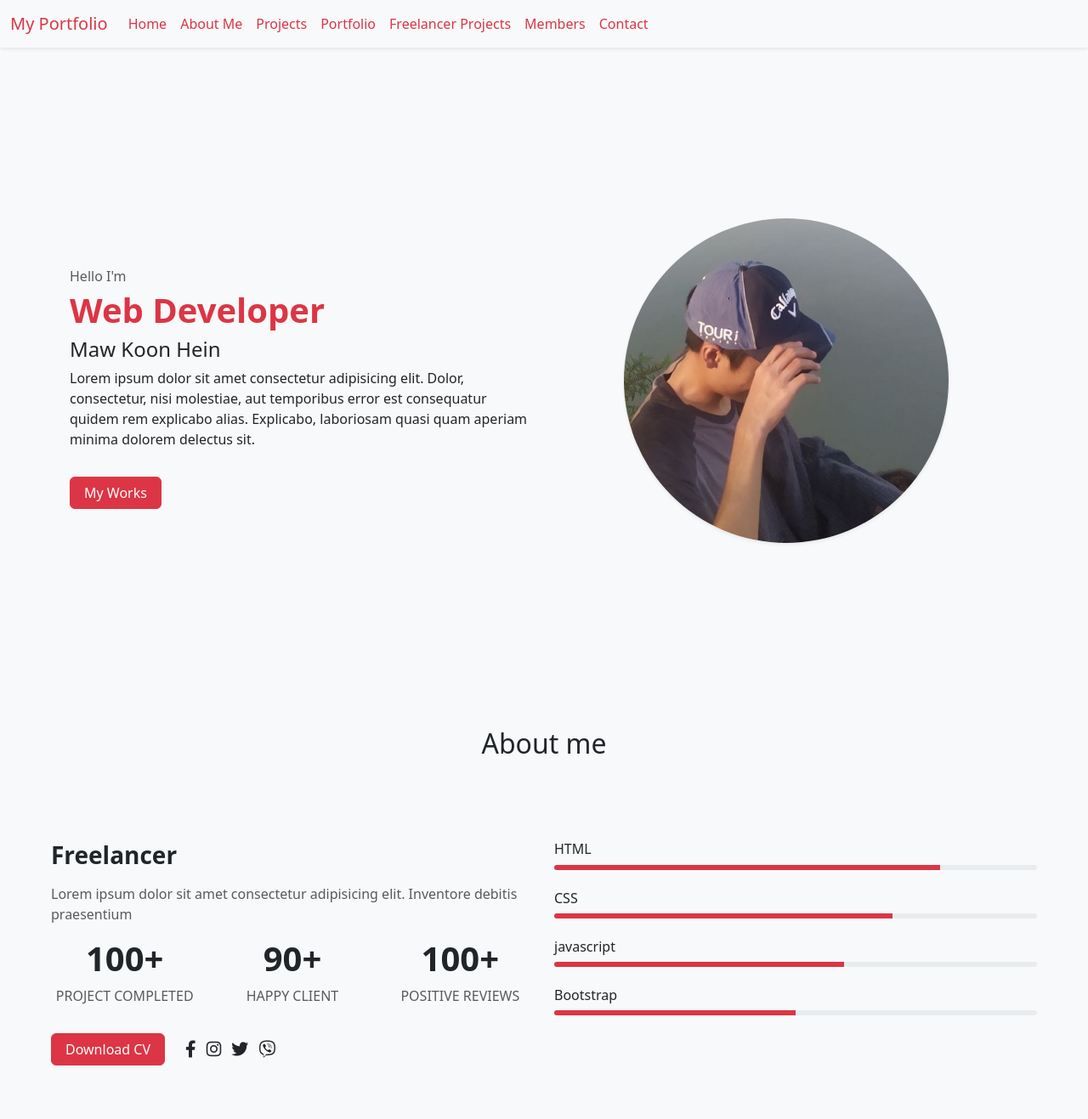
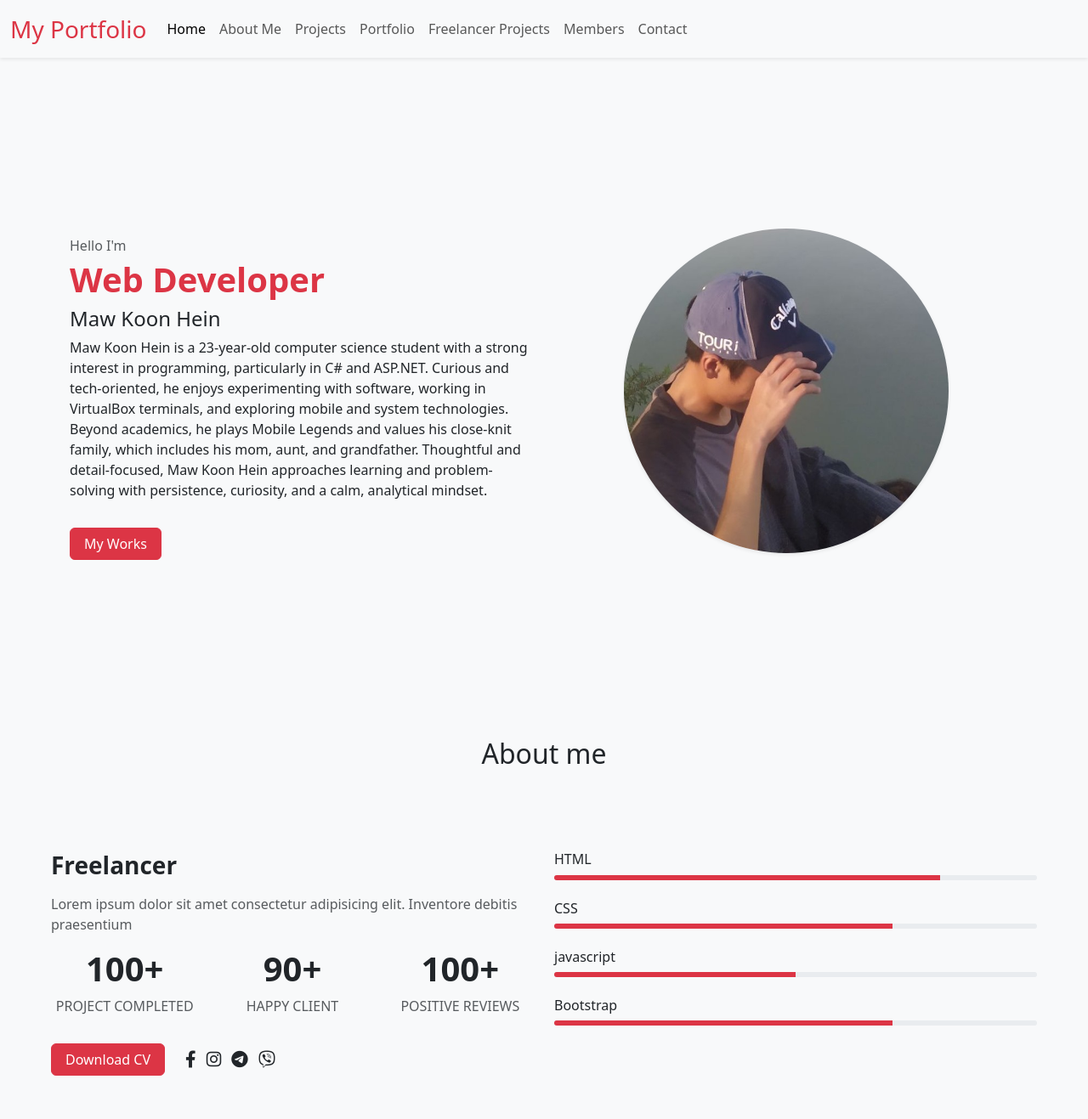
Before and after one commit to Awinmaw/Maw-portfolio, a plain HTML site: page index.html in a window 1280 px wide. Shown: the top 1317 px of the page at 85% size. Drawn offline with nearby package versions, Linux system fonts and the light colour scheme.

Commit message:
Update index.html

```diff
--- a/index.html
+++ b/index.html
@@ -15,32 +15,32 @@
     <!-- navbar-start -->
     <nav class="navbar navbar-expand-md bg-body-tertiary shadow-sm sticky-top">
         <div class="container-fluid">
-          <a class="navbar-brand text-danger" href="#">My Portfolio</a>
+          <a class="navbar-brand text-danger fs-3" href="#">My Portfolio</a>
           <button class="navbar-toggler" type="button" data-bs-toggle="collapse" data-bs-target="#navbarNav" aria-controls="navbarNav" aria-expanded="false" aria-label="Toggle navigation">
             <span class="navbar-toggler-icon"></span>
           </button>
           <div class="collapse navbar-collapse" id="navbarNav">
             <ul class="navbar-nav">
               <li class="nav-item">
-                <a class="nav-link active text-danger" aria-current="page" href="#home">Home</a>
+                <a class="nav-link active " aria-current="page" href="#home">Home</a>
               </li>
               <li class="nav-item">
-                <a class="nav-link text-danger" href="#about">About Me</a>
+                <a class="nav-link" href="#about">About Me</a>
               </li>
               <li class="nav-item">
-                <a class="nav-link text-danger" href="#project">Projects</a>
+                <a class="nav-link" href="#project">Projects</a>
               </li>
               <li class="nav-item">
-                <a class="nav-link text-danger" href="#portfolio">Portfolio</a>
+                <a class="nav-link" href="#portfolio">Portfolio</a>
               </li>
               <li class="nav-item">
-                <a class="nav-link text-danger" href="#freelancer">Freelancer Projects</a>
+                <a class="nav-link" href="#freelancer">Freelancer Projects</a>
               </li>
               <li class="nav-item">
-                <a class="nav-link text-danger" href="#member">Members</a>
+                <a class="nav-link" href="#member">Members</a>
               </li>
               <li class="nav-item">
-                <a class="nav-link text-danger" href="#contact">Contact</a>
+                <a class="nav-link" href="#contact">Contact</a>
               </li>
             </ul>
           </div>
@@ -62,7 +62,7 @@
                         <p class="text-muted mb-1">Hello I'm</p>
                         <h1 class="text-danger fs-1 fw-bold">Web Developer</h1>
                         <h2 class="fs-4">Maw Koon Hein</h2>
-                        <p>Lorem ipsum dolor sit amet consectetur adipisicing elit. Dolor, consectetur, nisi molestiae, aut temporibus error est consequatur quidem rem explicabo alias. Explicabo, laboriosam quasi quam aperiam minima dolorem delectus sit.</p>
+                        <p>Maw Koon Hein is a 23-year-old computer science student with a strong interest in programming, particularly in C# and ASP.NET. Curious and tech-oriented, he enjoys experimenting with software, working in VirtualBox terminals, and exploring mobile and system technologies. Beyond academics, he plays Mobile Legends and values his close-knit family, which includes his mom, aunt, and grandfather. Thoughtful and detail-focused, Maw Koon Hein approaches learning and problem-solving with persistence, curiosity, and a calm, analytical mindset.</p>
                         <a href="#" class="btn btn-danger mt-3 px-3">My Works</a>
                     </div>
                 </div>
@@ -114,7 +114,7 @@
                 <div class="social-link">
                   <a href="https://www.facebook.com/mawkoonhein8112002"target=_blank class="me-2"><i class="fa-brands fa-facebook-f text-dark fa-lg"></i></a>
                   <a href="" class="me-2"><i class="fa-brands fa-instagram text-dark fa-lg"></i></a>
-                  <a href="" class="me-2"><i class="fa-brands fa-twitter text-dark fa-lg"></i></a>
+                  <a href="https://t.me/mawkoon_23" class="me-2"><i class="fa-brands fa-telegram text-dark fa-lg"></i></a>
                   <a href="" class=""><i class="fa-brands fa-viber text-dark fa-lg"></i></a>
                 </div>
               </div>
@@ -141,14 +141,14 @@
           <div class="skill mb-4">
             <h3 class="fs-6">javascript</h3>
             <div class="progress" role="progressbar" aria-label="Example 1px high" aria-valuenow="60" aria-valuemin="0" aria-valuemax="100" style="height: 6px">
-              <div class="progress-bar bg-danger" style="width: 60%"></div>
+              <div class="progress-bar bg-danger" style="width: 50%"></div>
             </div>
           </div>
 
           <div class="skill mb-4">
             <h3 class="fs-6">Bootstrap</h3>
             <div class="progress" role="progressbar" aria-label="Example 1px high" aria-valuenow="50" aria-valuemin="0" aria-valuemax="100" style="height: 6px">
-              <div class="progress-bar bg-danger" style="width: 50%"></div>
+              <div class="progress-bar bg-danger" style="width: 70%"></div>
             </div>
           </div>
         </div>
@@ -231,7 +231,7 @@
             </div>
             <div class="col-lg-4 col-md-6 mb-3">
               <div class="items">
-                <img src="./images/project6.jpg" class="w-100 img-thumbnail shadow-sm" style="height: 240px;" alt="">
+                <img src="./images/Screenshot.png" class="w-100 img-thumbnail shadow-sm" style="height: 240px;" alt="">
                 <h3 class="fs-5 my-2">Admin Dashboard</h3>
                 <p class="">
                   <a href="#" class="text-decoration-none text-danger">Live Demo</a>
@@ -240,7 +240,7 @@
             </div>
             <div class="col-lg-4 col-md-6 mb-3">
               <div class="items">
-                <img src="./images/project7.jpg" class="w-100 img-thumbnail shadow-sm" style="height: 240px;" alt="">
+                <img src="./images/Screenshot (714).png" class="w-100 img-thumbnail shadow-sm" style="height: 240px;" alt="">
                 <h3 class="fs-5 my-2">Admin Dashboard</h3>
                 <p class="">
                   <a href="#" class="text-decoration-none text-danger">Live Demo</a>
@@ -249,7 +249,7 @@
             </div>
             <div class="col-lg-4 col-md-6 mb-3">
               <div class="items">
-                <img src="./images/project3.jpg" class="w-100 img-thumbnail shadow-sm" style="height: 240px;" alt="">
+                <img src="./images/Screenshot (866).png" class="w-100 img-thumbnail shadow-sm" style="height: 240px;" alt="">
                 <h3 class="fs-5 my-2">Admin Dashboard</h3>
                 <p class="">
                   <a href="#" class="text-decoration-none text-danger">Live Demo</a>
@@ -258,7 +258,7 @@
             </div>
             <div class="col-lg-4 col-md-6 mb-3">
               <div class="items">
-                <img src="./images/project4.png" class="w-100 img-thumbnail shadow-sm" style="height: 240px;" alt="">
+                <img src="./images/Screenshot (858).png" class="w-100 img-thumbnail shadow-sm" style="height: 240px;" alt="">
                 <h3 class="fs-5 my-2">Admin Dashboard</h3>
                 <p class="">
                   <a href="#" class="text-decoration-none text-danger">Live Demo</a>
@@ -402,7 +402,7 @@
                     </div>
                     <div class="text ms-3">
                       <div class="fs-5">Phone</div>
-                      <div class="text-muted">09796789321</div>
+                      <div class="text-muted">09424605805</div>
                     </div>
                   </div>
                   <div class="contact-item d-flex mb-3">
```
